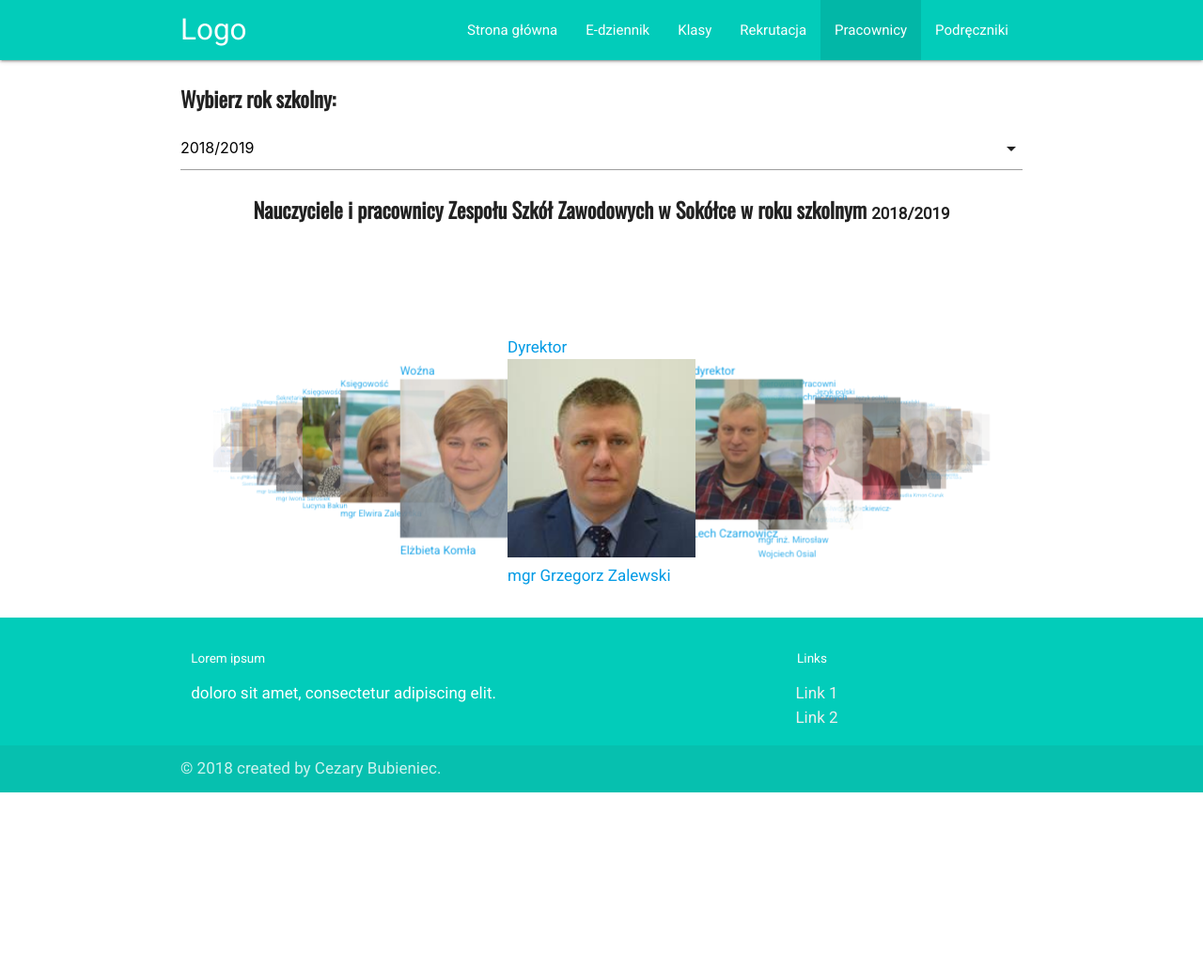
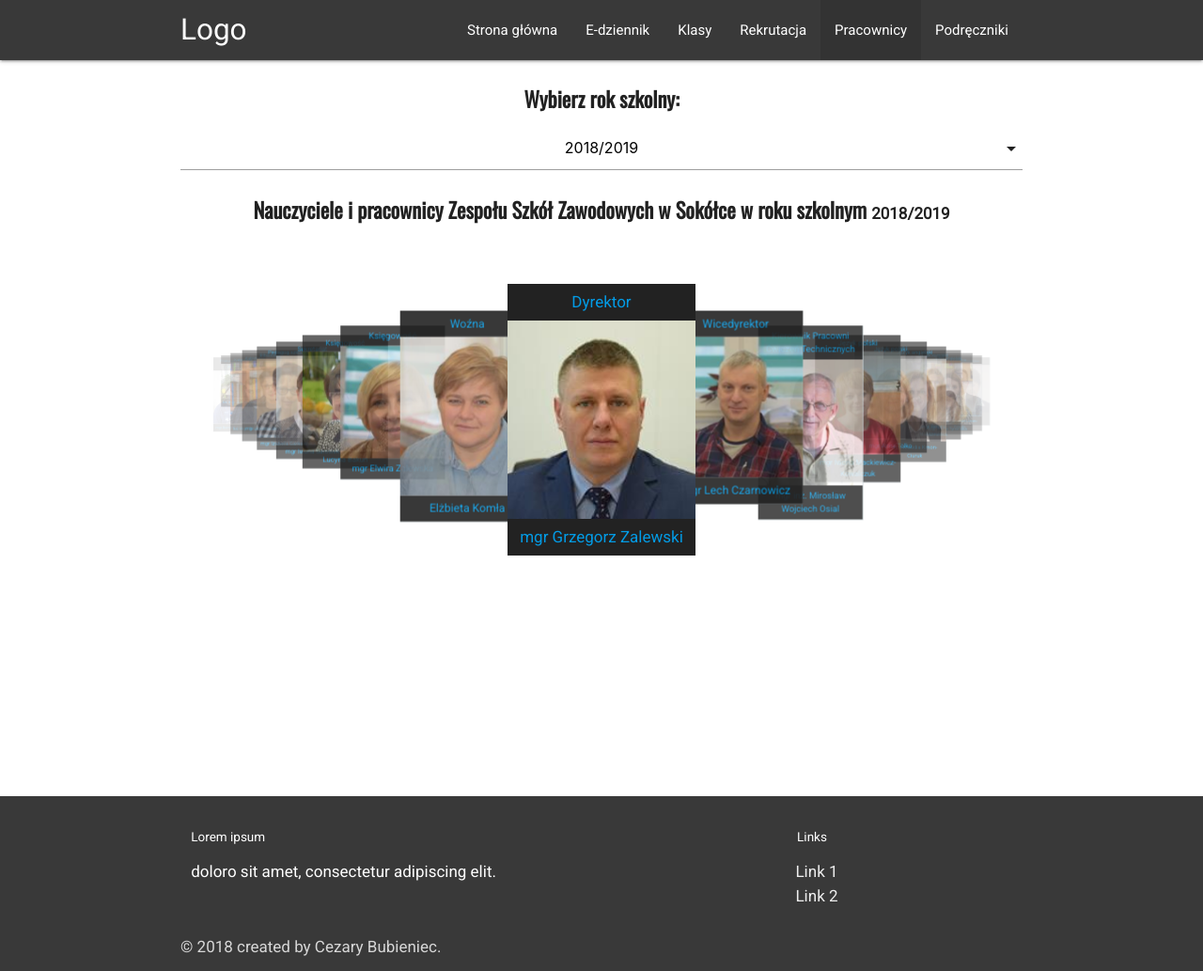
Before and after one commit to pokion/zszsokolka, a PHP site: page /html/pracownicy_ajax.php in a window 1280 px wide. Shown: the whole page at 94% size. Before the commit the page ends 843 px from the top, so only its background shows below. Run offline with PHP 8.4, Linux system fonts and the light colour scheme; data comes from the database, SQL or seed files in the repository; some libraries are stand-ins or nearby versions.

Commit message:
poprawiony css

```diff
--- a/css/main.css
+++ b/css/main.css
@@ -68,7 +68,7 @@ ul{
 	background-color: #53DCD0;
 }
 .bg5{
-	background-color: #02CCBA;
+	background: #393939 ;
 }
 .imageStyle img{
 	height: 100px;
@@ -96,3 +96,35 @@ ul{
 	position: relative;
 	z-index: 100;
 }
+.carousel{
+	height: 590px;
+	box-sizing: unset;
+}
+.podpis{
+	display: block;
+	text-align: center;
+	background: #222;
+	padding:7px;
+}
+.carousel img{
+  display: block;
+	height: auto;
+	line-height: 200px;
+	text-align: center;
+	background: #cfd8dc;
+}
+.error{
+	background-color: #fff59d;
+	position: relative;
+	top: 150px;
+}
+.select-dropdown{
+	text-align: center;
+}
+h3{
+	text-align: center;
+}
+.placeholder{
+	position: relative;
+	bottom: 150px;
+}
```
